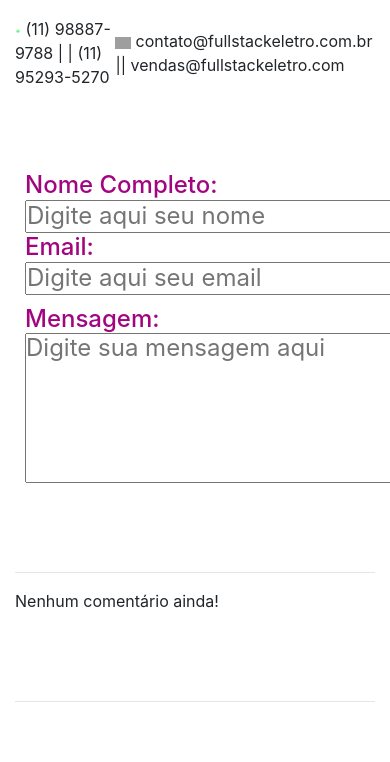
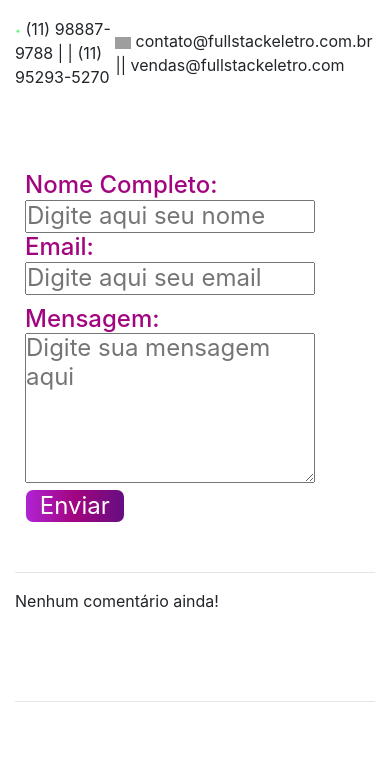
Before and after one commit to ElnatanSouza/FullEletro-PHP, a PHP site: page /contato.php in a window 390 px wide; the page is wider, and only the part inside the window is pictured. Shown: the part 164-926 px from the top of that part. Run offline with PHP 8.4, Linux system fonts and the light colour scheme; data that the repository does not hold is empty; grey boxes are pictures that could not be loaded.

Commit message:
Adicionado responsividade na tela de contato

```diff
--- a/contato.php
+++ b/contato.php
@@ -48,20 +48,20 @@ include_once('conexaosql.php');
         </center>
 
         <br> <br> <br>
-        <form method="post" action="">
+        <form method="post" action="#">
             <h4 class="contato">
                 Nome Completo: <br>
-                <input class="nome" type="text" name="nome" placeholder="Digite aqui seu nome">
+                <input id="fale_form" class="nome" type="text" name="nome" placeholder="Digite aqui seu nome">
                 <br> Email:
                 <br>
-                <input class="email" type="email" name="email" placeholder="Digite aqui seu email">
+                <input id="fale_form" class="email" type="email" name="email" placeholder="Digite aqui seu email">
                 <br>
             </h4>
             <h4 class="mensagem">
                 Mensagem: <br>
-                <textarea class="textarea" name="msg" placeholder="Digite sua mensagem aqui"></textarea> <br>
+                <textarea id="fale_form" class="textarea" name="msg" placeholder="Digite sua mensagem aqui"></textarea> <br>
 
-                <input class="botao" type="submit" value="Enviar"> <br>
+                <input id="fale_botao" class="botao" type="submit" value="Enviar"> <br>
             </h4>
 
         </form>
--- a/public/css/estilo.css
+++ b/public/css/estilo.css
@@ -156,3 +156,16 @@ nav .navbar {
   width: 500px;
   height: 150px;
 }
+
+@media (max-width: 1024px) {
+  #fale_form {
+    width: 290px;
+  }
+}
+
+@media (max-width: 1024px) {
+  #fale_botao {
+    width: 25vw;
+    margin-left: 1px;
+  }
+}
```
